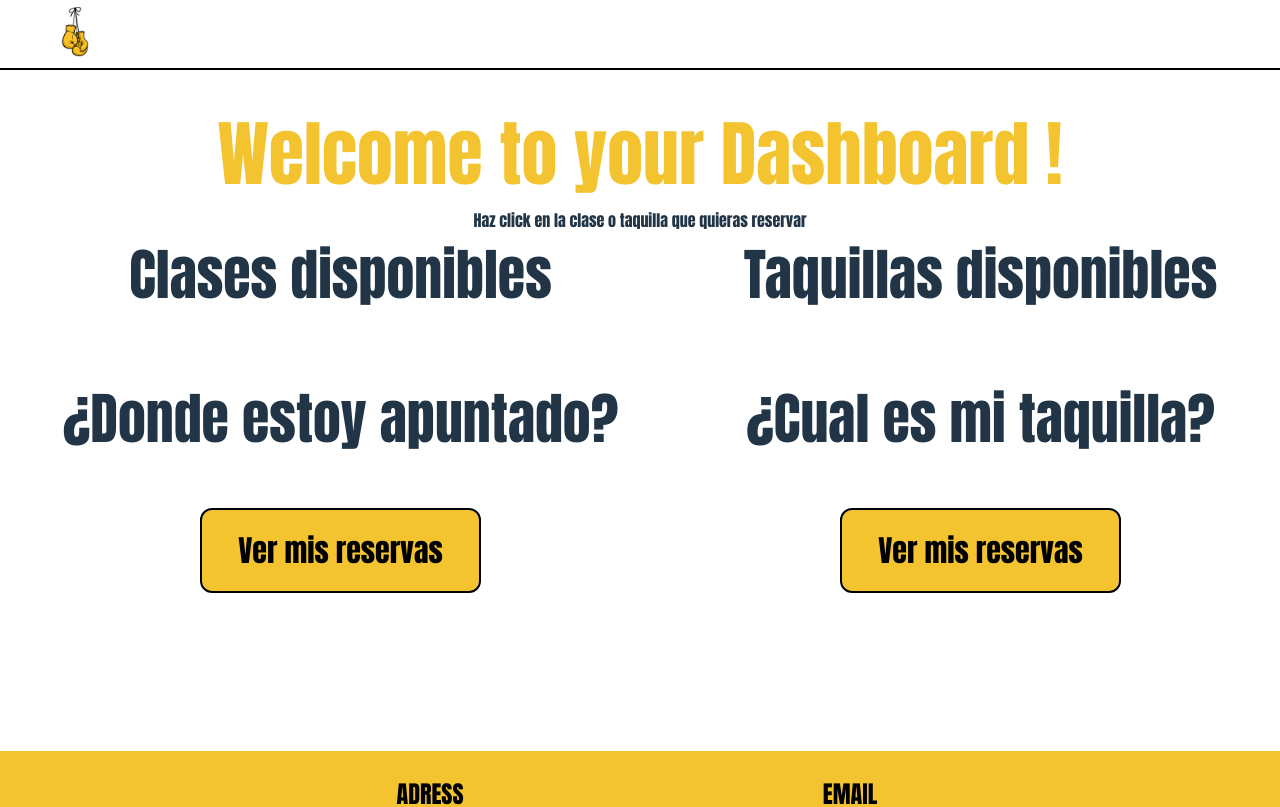
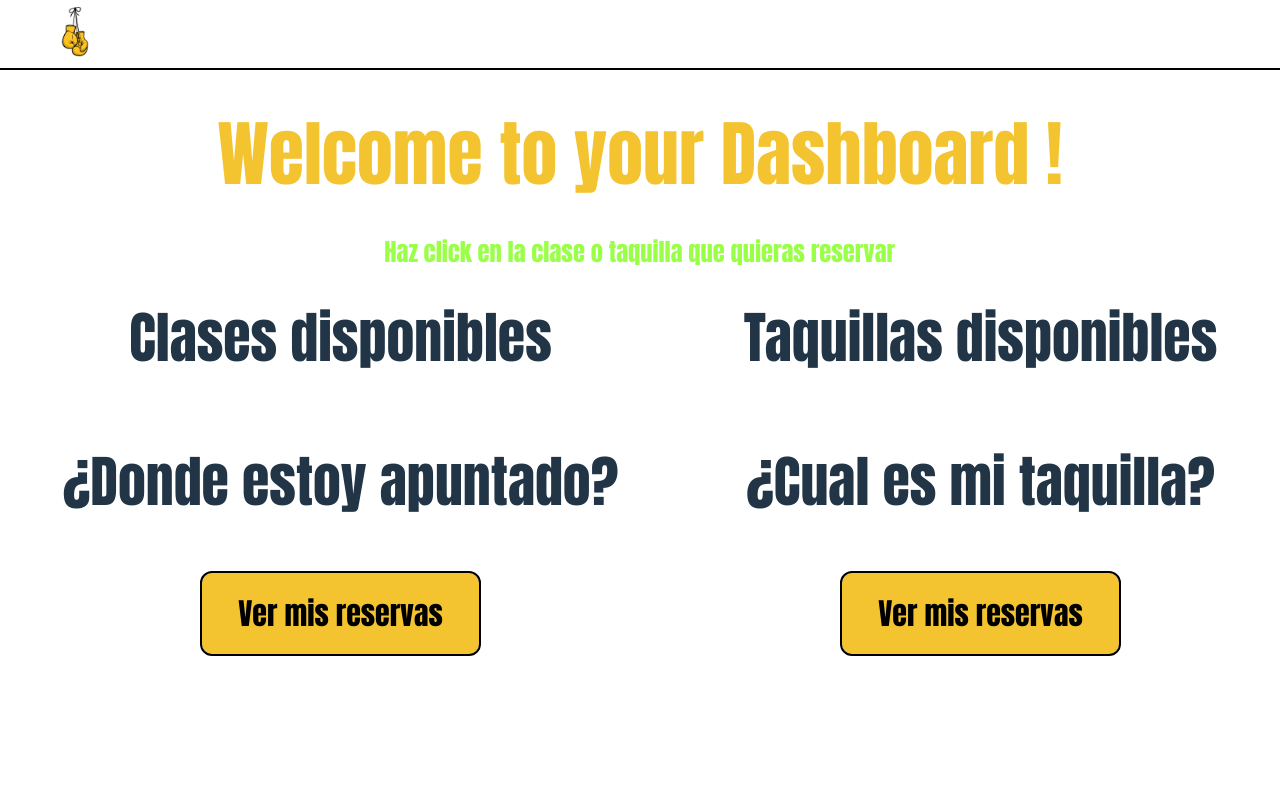
Before and after one commit to YummyYummy06/ProyectoFinDeGrado2025, a React (Vite) app in the folder frontend/Gym-app/: page /dashboard in a window 1280 px wide. Shown: the top 807 px of the page. Built offline with nearby package versions, Linux system fonts and the light colour scheme.

Commit message:
cambios de efectos

```diff
--- a/frontend/Gym-app/src/App.css
+++ b/frontend/Gym-app/src/App.css
@@ -503,6 +503,31 @@ body {
 .classes-grid {
   display: block;
 }
+.important-info {
+  font-size: clamp(1rem, 3vw, 1.5rem);
+  margin: clamp(10px, 2vw, 50px);
+  font-weight: bold;
+
+  /* Animación */
+  animation: pulse 2s infinite;
+  display: inline-block; /* importante para que pulse */
+}
+
+/* Animación “pulse” */
+@keyframes pulse {
+  0% {
+    transform: scale(1);
+    color: violet;
+  }
+  50% {
+    transform: scale(1.2); /* se agranda */
+    color: cyan;
+  }
+  100% {
+    transform: scale(1); /* vuelve al tamaño normal */
+    color: greenyellow;
+  }
+}
 
 @media (max-width: 800px) {
   .menu-app ul {
--- a/frontend/Gym-app/src/Pages/Dasboard.jsx
+++ b/frontend/Gym-app/src/Pages/Dasboard.jsx
@@ -202,7 +202,9 @@ function Dashboard() {
           ) : (
             <>
               <h2 className="encabezado">Welcome to your Dashboard !</h2>
-              <p>Haz click en la clase o taquilla que quieras reservar</p>
+              <p className="important-info">
+                Haz click en la clase o taquilla que quieras reservar
+              </p>
               <div className="dosColumnas">
                 <div className="columnas-dashboard">
                   <h2 className="encabezado-dashboard">Clases disponibles</h2>
```
